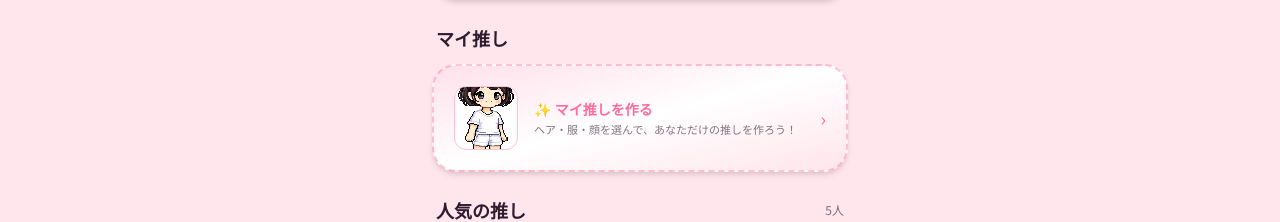
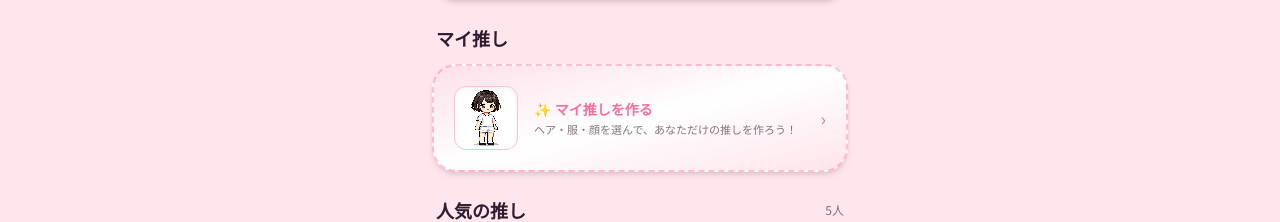
Before and after one commit to GIMGAHEE/casoshi-new, a React (Vite) app: page / in a window 1280 px wide. Shown: the part 438-660 px from the top of the page. Built offline with nearby package versions, Linux system fonts and the light colour scheme.

Commit message:
Fix Home preview: use height-based sizing for cropped basic_bob sprite (447:854)

```diff
--- a/src/screens/Home.jsx
+++ b/src/screens/Home.jsx
@@ -105,9 +105,19 @@ export default function Home({
             onClick={onOpenBuilder}
             className="w-full card flex items-center gap-4 py-5 px-5 bg-gradient-to-br from-oshi-sub/50 via-white to-oshi-bg active:scale-[0.98] transition-transform border-dashed border-2 border-oshi-main/40"
           >
-            {/* 미니 프리뷰 */}
+            {/* 미니 프리뷰 — basic_bob.png(447:854)는 세로로 길어서 프레임 높이 기준으로 sizing */}
             <div className="flex-shrink-0 w-16 h-16 rounded-xl bg-white flex items-center justify-center overflow-hidden shadow-inner border border-oshi-sub">
-              <PixelAvatar sprite={MY_OSHI_PRESETS[0].sprite} size={56} />
+              <img
+                src={MY_OSHI_PRESETS[0].sprite}
+                alt=""
+                style={{
+                  height: '90%',
+                  width: 'auto',
+                  imageRendering: 'pixelated',
+                  objectFit: 'contain',
+                }}
+                draggable={false}
+              />
             </div>
             <div className="flex-1 text-left">
               <div className="text-sm font-black text-oshi-main">✨ マイ推しを作る</div>
```
